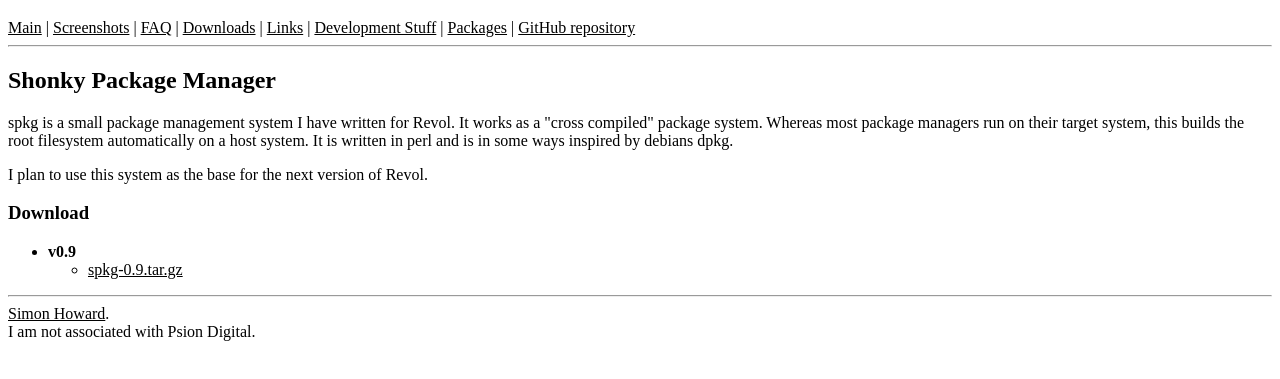
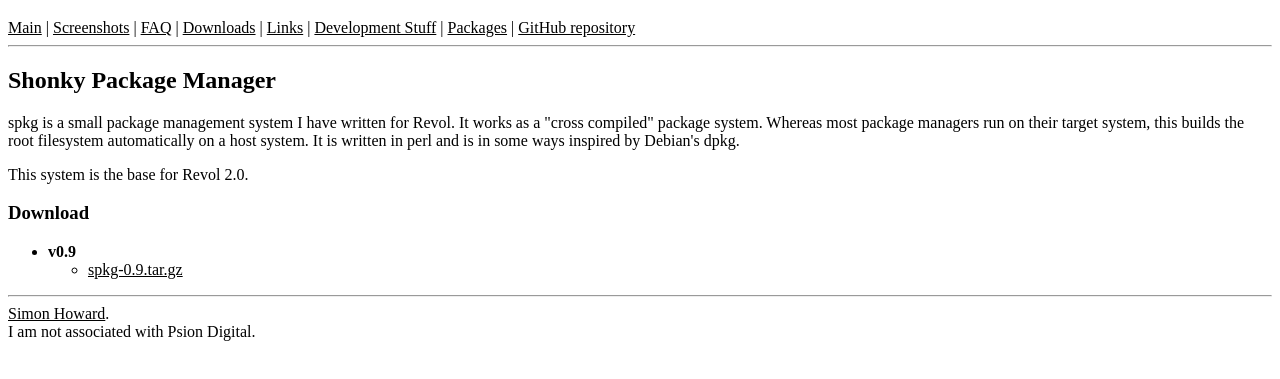
Before and after one commit to fragglet/revol, a plain HTML site: page spkg.html in a window 1280 px wide. Shown: the part 61-440 px from the top of the page. Drawn offline with Linux system fonts and the light colour scheme.

Commit message:
No future tense.

```diff
--- a/spkg.html
+++ b/spkg.html
@@ -28,11 +28,11 @@ spkg is a small package management system I have written for Revol. It
 works as a "cross compiled" package system. Whereas most package managers
 run on their target system, this builds the root filesystem automatically
 on a host system. It is written in perl and is in some ways inspired by
-debians dpkg.
+Debian's dpkg.
 </p>
 
 <p>
-I plan to use this system as the base for the next version of Revol.
+This system is the base for Revol 2.0.
 </p>
 
 <h3>Download</h3>
```
